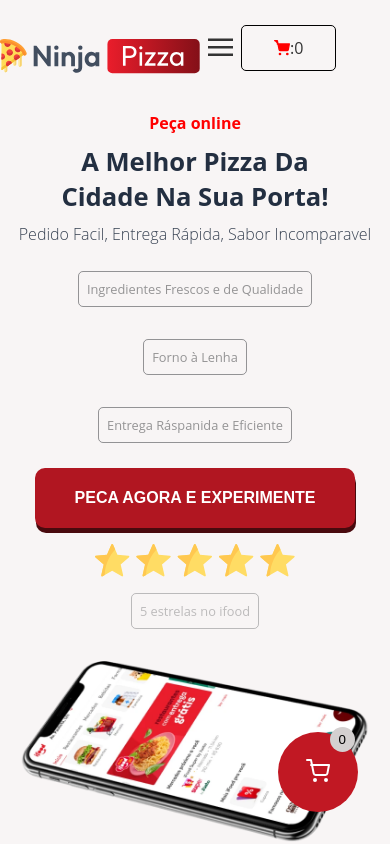
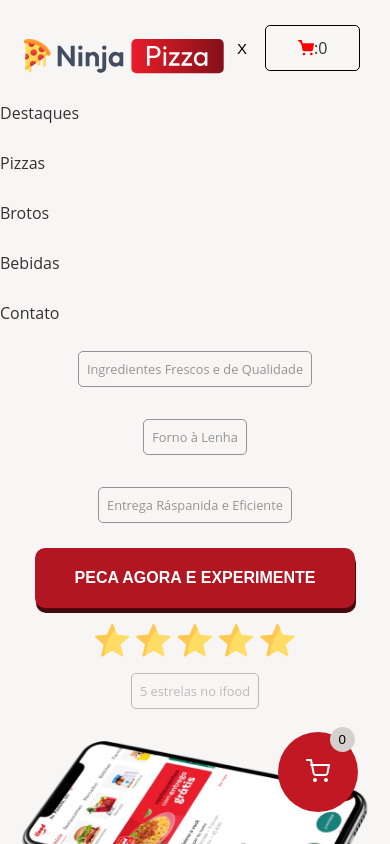
Before and after one commit to LucineiaSilvah/projetodelivery, a React (Vite) app in the folder delivery/: page / in a window 390 px wide. Both pictures are taken after a click on the element 220 px from the left and 48 px from the top of the page. Shown: the top 844 px of the page. Built offline with nearby package versions, Linux system fonts and the light colour scheme.

Commit message:
style: adicionando efeito menu

```diff
--- a/delivery/src/components/NavBar/NavBar.jsx
+++ b/delivery/src/components/NavBar/NavBar.jsx
@@ -1,15 +1,26 @@
 import { StyleNav } from "../styles/StyleNav";
 import { useNavigate } from "react-router-dom";
+import { useState } from "react";
 const NavBar = () => {
   const navigate = useNavigate()
 
+
+  const [openMenu,setOpenMenu]= useState(false)
+
+  const handleMenu=()=>{
+    if(openMenu === false){
+   setOpenMenu(true)
+   }else{
+   	setOpenMenu(false)
+   }
+   }
   const handleToGoCart = ()=>{
     navigate('/cart')
   }
   return (
     <>
       <StyleNav>
-        <ul>
+        <ul className={openMenu ? "open": "close"}>
           <li>
             <a href="#">Destaques</a>
           </li>
@@ -27,8 +38,18 @@
           </li>
         </ul>
         <div>
-          <div className="menu">
-            <svg
+          <div className="menu" onClick={handleMenu}>
+          {
+          	openMenu ?
+
+(
+	<svg width="25" height="25" viewBox="0 0 50 50">
+	  <text x="10" y="35" font-size="30" font-family="Arial" fill="black">X</text>
+	</svg>
+
+)
+          	 :
+(<svg
           	                width="25"
           	                height="25"
           	                viewBox="0 0 100 80"
@@ -38,7 +59,10 @@
           	              <rect width="100" height="10"></rect>
           	              <rect y="30" width="100" height="10"></rect>
           	             <rect y="60" width="100" height="10"></rect>
-            </svg>
+          	            </svg>)
+
+          }
+
           </div>
           <div className="busca">
             <input
--- a/delivery/src/components/styles/StyleBanner.jsx
+++ b/delivery/src/components/styles/StyleBanner.jsx
@@ -10,6 +10,7 @@
 overflow-x: hidden;
 
 @media (max-width: 768px) {
+
   padding:1rem;
   h1{
     font-size: 1.6rem;
@@ -17,9 +18,11 @@
   h2{
     text-align: center;
     font-size: 1rem;
+    margin-bottom:2.5rem;
   }
 
    span{
+
     font-size: .8rem;
 
 }
--- a/delivery/src/components/styles/StyleHeader.jsx
+++ b/delivery/src/components/styles/StyleHeader.jsx
@@ -8,6 +8,9 @@
 margin: 0;
 height: 6rem;
 padding: 2rem 0;
+@media (max-width: 768px) {
 
 
+}
+
 `
--- a/delivery/src/components/styles/StyleNav.jsx
+++ b/delivery/src/components/styles/StyleNav.jsx
@@ -49,12 +49,26 @@
  position: absolute;
  left: 0;
  height: 260px;
- transition: 1s ease-in;
  top: 5.5rem;
- width: 150px;
+ width: 100%;
  background:#F8F5F5;
  align-items: start;
- display: none;
+
+transition: max-height 1ms  ease-in-out;
+opacity:0;
+
+ }
+
+ .open{
+ max-height: 250px;
+ opacity:1;
+ 	display: flex;
+z-index:2;
+fonte-size:16px;
+ }
+.close ul{
+   display:none;
+
  }
  .menu{
   display: flex;
--- a/delivery/src/components/styles/StyleTitle.jsx
+++ b/delivery/src/components/styles/StyleTitle.jsx
@@ -5,4 +5,7 @@
 font-size: 4.2rem;
 text-align: center;
 text-transform:capitalize;
+@media (max-width:768px){
+	margin-left:1.5rem;
+}
 `
```
Lines whose indentation alone changed are shown as unchanged.
